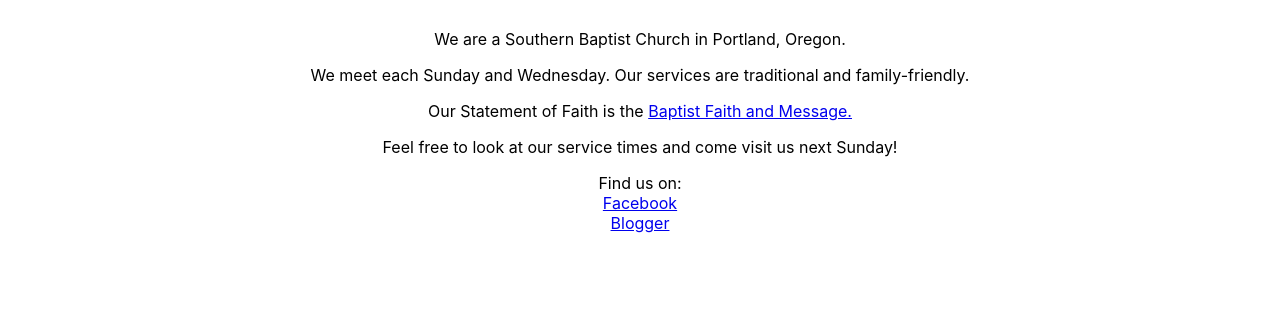
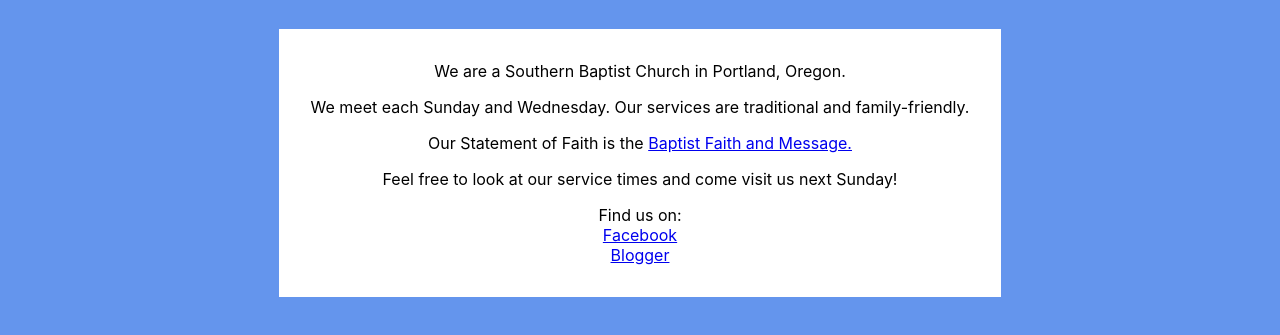
Before and after one commit to PAlexanderFranklin/peninsula_baptist_church, a React app: page / in a window 1280 px wide. Shown: the part 83-418 px from the top of the page. Built offline with nearby package versions, Linux system fonts and the light colour scheme.

Commit message:
Add initial content styling

```diff
--- a/src/index.css
+++ b/src/index.css
@@ -1,5 +1,6 @@
 body {
   margin: 0;
+  background-color: cornflowerblue;
   font-family: -apple-system, BlinkMacSystemFont, 'Segoe UI', 'Roboto', 'Oxygen',
     'Ubuntu', 'Cantarell', 'Fira Sans', 'Droid Sans', 'Helvetica Neue',
     sans-serif;
--- a/src/views/App.css
+++ b/src/views/App.css
@@ -1,3 +1,10 @@
 .App {
   text-align: center;
 }
+
+.content {
+  display: inline-block;
+  padding: 1em 2em 1em 2em;
+  margin-top: 7rem;
+  background-color: white;
+}
--- a/src/views/App.js
+++ b/src/views/App.js
@@ -11,7 +11,6 @@ function App() {
   return (
     <div className="App">
       <Navbar />
-      <div style={{marginTop: "7rem"}}></div>
       <div className="content">
         <Route path="/" exact component={Home} />
         <Route path="/gallery" exact component={Gallery} />
```
